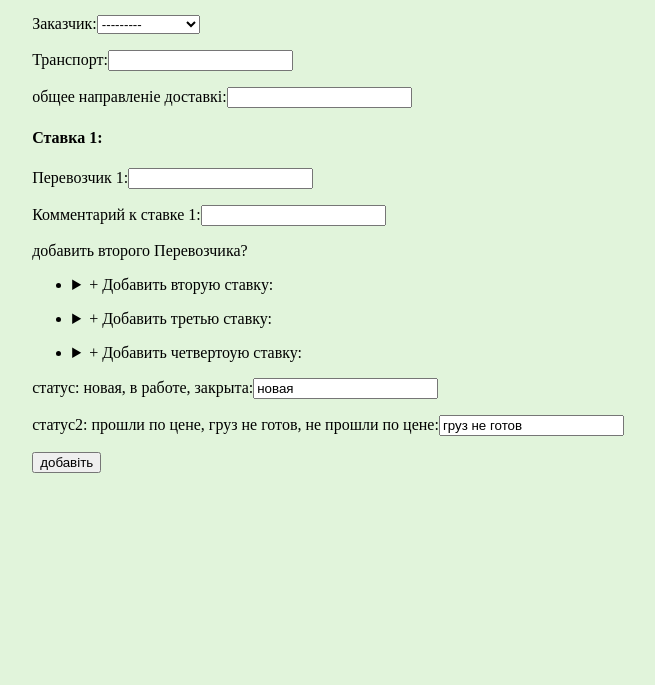
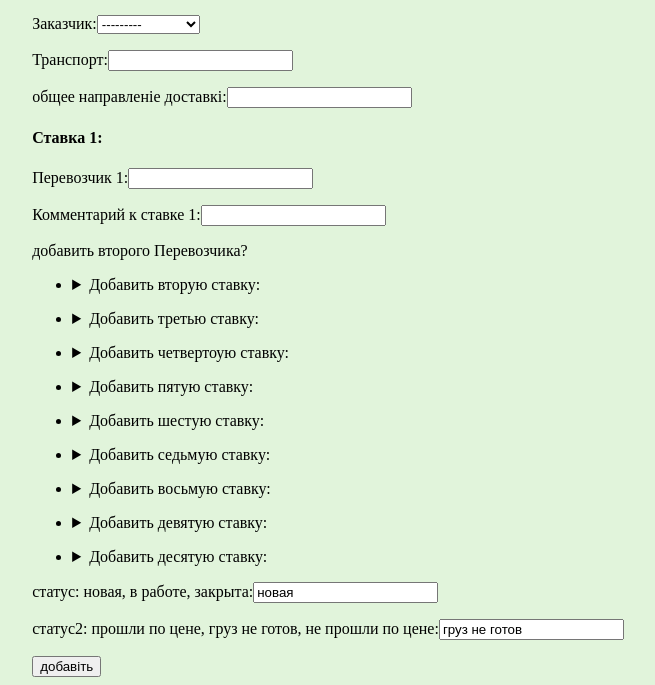
Before and after one commit to liuBA29/cr, a Django app: page /add_quotation/ in a window 1280 px wide. Shown: the part 169-854 px from the top of the page, without its empty margins (355-1010 px from the left). Before the commit the page ends 642 px from the top, so only its background shows below. Run offline with Django 5.2, Linux system fonts and the light colour scheme; tables that the repository leaves empty hold one stand-in row (values such as "Sample post").

Commit message:
successfully adding stavka's

```diff
--- a/project/crm_app/forms.py
+++ b/project/crm_app/forms.py
@@ -14,19 +14,41 @@ class AddQuotForm(forms.Form):
     common_transport = forms.CharField(max_length=20, required=False, label='Транспорт іспользуемый - весь')
 
     stavka1 = forms.CharField(max_length=20, required=False, label='Перевозчик 1')
-    comment_field1 = forms.CharField(max_length=250, required=False, label='Комментарий к ставке 1',
+    comment_field1 = forms.CharField(max_length=280, required=False, label='Комментарий к ставке 1',
                                      widget=forms.TextInput(attrs={'class':'block'}))
 
     stavka2 = forms.CharField(max_length=20, required=False, label='ставка2',
                               widget=forms.TextInput(attrs={'class':'block'}))
-    comment_field2 = forms.CharField(max_length=20, required=False, label='комментарій к ставке2',
+    comment_field2 = forms.CharField(max_length=280, required=False, label='комментарій к ставке2',
                                      widget=forms.TextInput(attrs={'class':'block'}))
 
     stavka3 = forms.CharField(max_length=20, required=False, label='ставка3')
-    comment_field3 = forms.CharField(max_length=20, required=False, label='комментарій к ставке3')
+    comment_field3 = forms.CharField(max_length=280, required=False, label='комментарій к ставке3')
 
     stavka4 = forms.CharField(max_length=20, required=False, label='ставка4')
-    comment_field4 = forms.CharField(max_length=20, required=False, label='комментарій к ставке4')
+    comment_field4 = forms.CharField(max_length=280, required=False, label='комментарій к ставке4')
+
+    stavka5 = forms.CharField(max_length=20, required=False, label='ставка5',
+                              widget=forms.TextInput(attrs={'class': 'block'}))
+    comment_field5 = forms.CharField(max_length=280, required=False, label='комментарій к ставке5',
+                                     widget=forms.TextInput(attrs={'class': 'block'}))
+
+    stavka6 = forms.CharField(max_length=20, required=False, label='ставка6')
+    comment_field6 = forms.CharField(max_length=280, required=False, label='комментарій к ставке6')
+
+    stavka7 = forms.CharField(max_length=20, required=False, label='ставка7')
+    comment_field7 = forms.CharField(max_length=280, required=False, label='комментарій к ставке7')
+
+    stavka8 = forms.CharField(max_length=20, required=False, label='ставка8',
+                              widget=forms.TextInput(attrs={'class': 'block'}))
+    comment_field8 = forms.CharField(max_length=280, required=False, label='комментарій к ставке8',
+                                     widget=forms.TextInput(attrs={'class': 'block'}))
+
+    stavka9 = forms.CharField(max_length=20, required=False, label='ставка9')
+    comment_field9 = forms.CharField(max_length=280, required=False, label='комментарій к ставке9')
+
+    stavka10 = forms.CharField(max_length=20, required=False, label='ставка10')
+    comment_field10 = forms.CharField(max_length=280, required=False, label='комментарій к ставке10')
 
     status = forms.CharField(max_length=20, initial='новая', label='статус: новая, в работе, закрыта')
 
--- a/project/crm_app/models.py
+++ b/project/crm_app/models.py
@@ -154,16 +154,34 @@ class Quotation(Operation):
     common_transport = models.CharField(max_length=20, blank=True, verbose_name='транспорт іспользуемый в сделке')
 
     stavka1 = models.CharField(max_length=20, blank=True, verbose_name='ставка1')
-    comment_field1=  models.CharField(max_length=280,blank = True,  verbose_name='комментарій к ставке1')
+    comment_field1=  models.CharField(max_length=280,blank = True,  verbose_name='комментарий к ставке 1')
 
     stavka2 = models.CharField(max_length=20, blank=True,verbose_name='ставка2')
-    comment_field2= models.CharField(max_length=280, blank = True,verbose_name='комментарій к ставке2')
+    comment_field2= models.CharField(max_length=280, blank = True,verbose_name='комментарий к ставке ')
 
-    stavka3 = models.CharField(max_length=20, blank=True, verbose_name='ставка3')
-    comment_field3 = models.CharField(max_length=280, blank = True,verbose_name='комментарій к ставке3')
+    stavka3 = models.CharField(max_length=20, blank=True, verbose_name='ставка 3')
+    comment_field3 = models.CharField(max_length=280, blank = True,verbose_name='комментарий к ставке 3')
 
     stavka4 = models.CharField(max_length=20, blank=True, verbose_name='ставка4')
     comment_field4 = models.CharField(max_length=280, blank = True,verbose_name='комментарий к ставке4')
+
+    stavka5 = models.CharField(max_length=20, blank=True, verbose_name='ставка 5')
+    comment_field5 = models.CharField(max_length=280, blank=True, verbose_name='комментарий к ставке 5')
+
+    stavka6 = models.CharField(max_length=20, blank=True, verbose_name='ставка 6')
+    comment_field6 = models.CharField(max_length=280, blank=True, verbose_name='комментарий к ставке 6')
+
+    stavka7 = models.CharField(max_length=20, blank=True, verbose_name='ставка 7')
+    comment_field7 = models.CharField(max_length=280, blank=True, verbose_name='комментарий к ставке 7')
+
+    stavka8 = models.CharField(max_length=20, blank=True, verbose_name='ставка 8')
+    comment_field8 = models.CharField(max_length=280, blank=True, verbose_name='комментарий к ставке 8')
+
+    stavka9 = models.CharField(max_length=20, blank=True, verbose_name='ставка 9')
+    comment_field9 = models.CharField(max_length=280, blank=True, verbose_name='комментарий к ставке 9')
+
+    stavka10 = models.CharField(max_length=20, blank=True, verbose_name='ставка 10')
+    comment_field10 = models.CharField(max_length=280, blank=True, verbose_name='комментарий к ставке 10')
 
     status = models.CharField(max_length=20, default='новая', verbose_name='статус: новая, в работе, закрыта')
 
--- a/project/crm_app/templates/crm_app/add_quotation.html
+++ b/project/crm_app/templates/crm_app/add_quotation.html
@@ -31,7 +31,7 @@
 
     <!-- ставки: 2, 3, 4 -->
     <ul class="tree">
-      <li><details><summary> + Добавить вторую ставку: </summary>
+      <li><details><summary> Добавить вторую ставку: </summary>
         <ul>
           <li>
             <summary><label for="{{ form.stavka2.id_for_label }}">{{ form.stavka2.label }}:</label>{{ form.stavka2 }}</summary>
@@ -44,7 +44,7 @@
       </details></li></ul>
 
    <ul class="tree">
-      <li><details><summary> + Добавить третью ставку: </summary>
+      <li><details><summary> Добавить третью ставку: </summary>
         <ul>
           <li>
             <summary><label for="{{ form.stavka3.id_for_label }}">{{ form.stavka3.label }}:</label>{{ form.stavka3 }}</summary>
@@ -57,7 +57,7 @@
       </details></li></ul>
 
     <ul class="tree">
-      <li><details><summary> + Добавить четвертоую ставку: </summary>
+      <li><details><summary> Добавить четвертоую ставку: </summary>
         <ul>
           <li>
             <summary><label for="{{ form.stavka4.id_for_label }}">{{ form.stavka4.label }}:</label>{{ form.stavka4 }}</summary>
@@ -66,6 +66,87 @@
       <li>
             <summary><label for="{{ form.comment_field4.id_for_label }}">{{ form.comment_field4.label }}:</label>{{ form.comment_field4 }}</summary>
             <div class="form-error">{{ form.comment_field4.errors }}</div>
+      </li></ul>
+      </details></li></ul>
+
+
+
+    <ul class="tree">
+      <li><details><summary> Добавить пятую ставку: </summary>
+        <ul>
+          <li>
+            <summary><label for="{{ form.stavka5.id_for_label }}">{{ form.stavka5.label }}:</label>{{ form.stavka5 }}</summary>
+            <div class="form-error">{{ form.stavka5.errors }}</div>
+        </li>
+      <li>
+            <summary><label for="{{ form.comment_field5.id_for_label }}">{{ form.comment_field5.label }}:</label>{{ form.comment_field5 }}</summary>
+            <div class="form-error">{{ form.comment_field5.errors }}</div>
+      </li></ul>
+      </details></li></ul>
+
+
+  <ul class="tree">
+      <li><details><summary>  Добавить шестую ставку: </summary>
+        <ul>
+          <li>
+            <summary><label for="{{ form.stavka6.id_for_label }}">{{ form.stavka6.label }}:</label>{{ form.stavka6 }}</summary>
+            <div class="form-error">{{ form.stavka6.errors }}</div>
+        </li>
+      <li>
+            <summary><label for="{{ form.comment_field6.id_for_label }}">{{ form.comment_field6.label }}:</label>{{ form.comment_field6 }}</summary>
+            <div class="form-error">{{ form.comment_field6.errors }}</div>
+      </li></ul>
+      </details></li></ul>
+
+    <ul class="tree">
+      <li><details><summary>  Добавить седьмую ставку: </summary>
+        <ul>
+          <li>
+            <summary><label for="{{ form.stavka7.id_for_label }}">{{ form.stavka7.label }}:</label>{{ form.stavka7 }}</summary>
+            <div class="form-error">{{ form.stavka7.errors }}</div>
+        </li>
+      <li>
+            <summary><label for="{{ form.comment_field7.id_for_label }}">{{ form.comment_field7.label }}:</label>{{ form.comment_field7 }}</summary>
+            <div class="form-error">{{ form.comment_field7.errors }}</div>
+      </li></ul>
+      </details></li></ul>
+
+    <ul class="tree">
+      <li><details><summary>  Добавить восьмую ставку: </summary>
+        <ul>
+          <li>
+            <summary><label for="{{ form.stavka8.id_for_label }}">{{ form.stavka8.label }}:</label>{{ form.stavka8 }}</summary>
+            <div class="form-error">{{ form.stavka8.errors }}</div>
+        </li>
+      <li>
+            <summary><label for="{{ form.comment_field8.id_for_label }}">{{ form.comment_field8.label }}:</label>{{ form.comment_field8 }}</summary>
+            <div class="form-error">{{ form.comment_field8.errors }}</div>
+      </li></ul>
+      </details></li></ul>
+
+    <ul class="tree">
+      <li><details><summary>  Добавить девятую ставку: </summary>
+        <ul>
+          <li>
+            <summary><label for="{{ form.stavka9.id_for_label }}">{{ form.stavka9.label }}:</label>{{ form.stavka9 }}</summary>
+            <div class="form-error">{{ form.stavka9.errors }}</div>
+        </li>
+      <li>
+            <summary><label for="{{ form.comment_field9.id_for_label }}">{{ form.comment_field9.label }}:</label>{{ form.comment_field9 }}</summary>
+            <div class="form-error">{{ form.comment_field9.errors }}</div>
+      </li></ul>
+      </details></li></ul>
+
+    <ul class="tree">
+      <li><details><summary>  Добавить десятую ставку: </summary>
+        <ul>
+          <li>
+            <summary><label for="{{ form.stavka10.id_for_label }}">{{ form.stavka10.label }}:</label>{{ form.stavka10 }}</summary>
+            <div class="form-error">{{ form.stavka4.errors }}</div>
+        </li>
+      <li>
+            <summary><label for="{{ form.comment_field10.id_for_label }}">{{ form.comment_field10.label }}:</label>{{ form.comment_field10 }}</summary>
+            <div class="form-error">{{ form.comment_field10.errors }}</div>
       </li></ul>
       </details></li></ul>
     <!-- ставки 2, 3, 4 - конец -->
```
Also changed, not shown: project/crm_app/templates/crm_app/quotation.html (+12 -0 lines), project/crm_app/migrations/0003_quotation_comment_field10_quotation_comment_field5_and_more.py (added).
